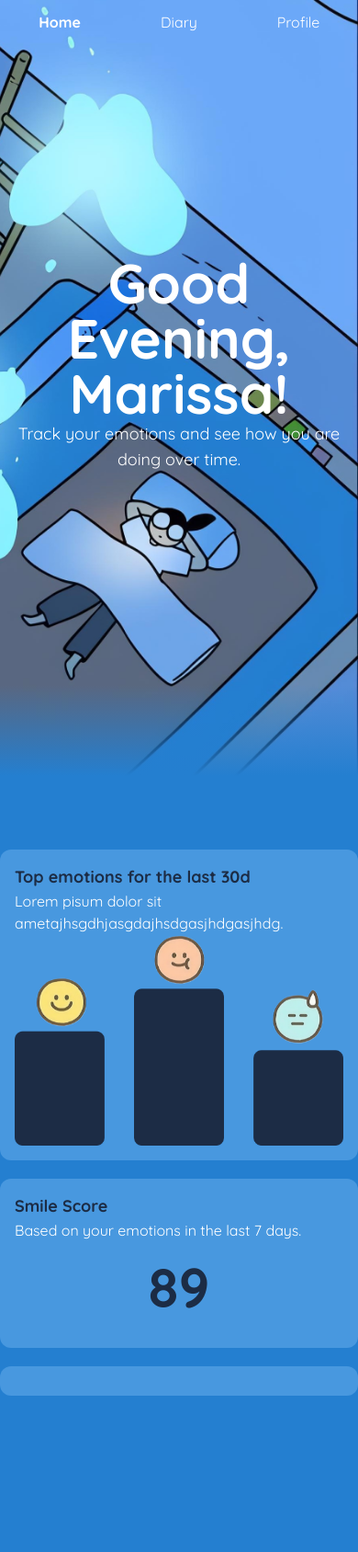
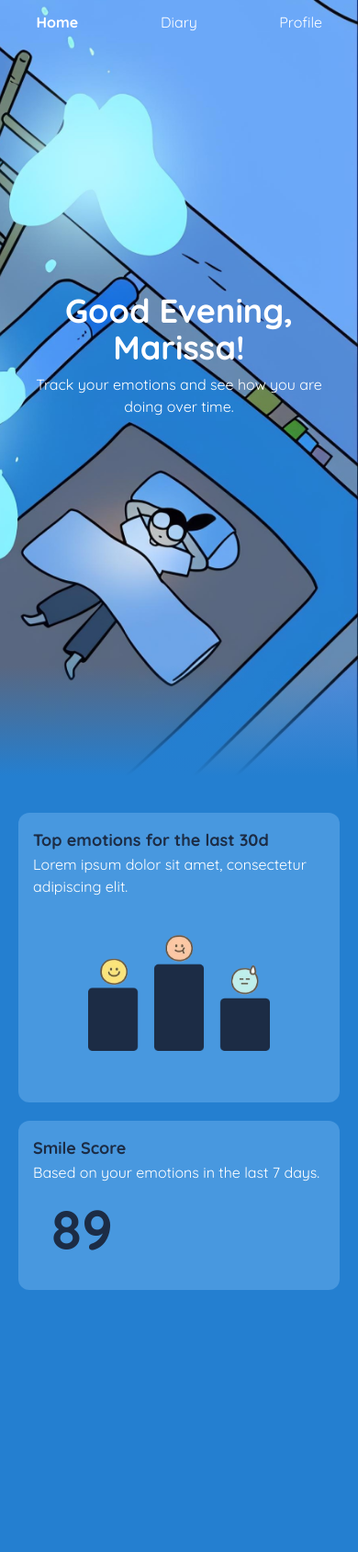
Before and after one commit to jrwnnnn/block1a, a PHP site: page / in a window 390 px wide. Shown: the whole page at 92% size. Run offline with PHP 8.4, Linux system fonts and the light colour scheme.

Commit message:
Enhance accessibility and responsiveness of index.html; update Tailwind CSS styles for improved layout and typography

```diff
--- a/index.html
+++ b/index.html
@@ -1,5 +1,5 @@
 <!doctype html>
-<html>
+<html lang="en">
 <head>
   <meta charset="UTF-8">
   <meta name="viewport" content="width=device-width, initial-scale=1.0">
@@ -7,31 +7,30 @@
   <link href="src/output.css" rel="stylesheet">
 </head>
 <body>
-  <section class="flex flex-col h-screen bg-[url(/assets/time-splash/evening-1.jpg)] bg-cover bg-no-repeat bg-right">
-    <div class="py-2 grid grid-cols-3 lg:mx-[25vw]">
+  <section class="flex flex-col min-h-screen bg-[url(/assets/time-splash/evening-1.jpg)] bg-cover bg-no-repeat bg-right">
+    <div class="py-2 grid grid-cols-3 md:grid-cols-3 sm:grid-cols-3 gap-2 lg:mx-[25vw] text-center">
       <a href="index.html" class="nav-tab nav-focused text-white">Home</a>
       <a href="" class="nav-tab text-white">Diary</a>
       <a href="pages/profile.html" class="nav-tab text-white">Profile</a>
     </div>
-    <div class="flex items-center justify-center flex-col h-screen">
-      <p class="text-6xl font-bold text-center text-white">Good Evening, Marissa! </h1>
-      <p class="text-lg text-bold text-center text-white">Track your emotions and see how you are doing over time.</p>
+    <div class="flex flex-col items-center justify-center flex-1 text-center px-5">
+      <p class="text-4xl md:text-5xl lg:text-6xl font-bold text-white">Good Evening, Marissa!</p>
+      <p class="text-md md:text-lg text-white mt-2">Track your emotions and see how you are doing over time.</p>
     </div>
     <div class="h-30 bg-gradient-to-b from-transparent to-[#247FD0]"></div>
   </section>
-  <section class="h-screen bg-[#247FD0] py-20">
-    <div class="grid lg:grid-cols-2 md:grid-cols-1 gap-5 lg:px-[15vw]">
+  <section class="min-h-screen bg-[#247FD0] py-10 md:py-20">
+    <div class="grid lg:grid-cols-2 md:grid-cols-1 gap-5 px-5 md:px-[10vw]">
       <div class="tile">
         <p class="font-bold text-lg text-[#1C2C45]">Top emotions for the last 30d</p>
-        <p class="text-base text-white">Lorem pisum dolor sit ametajhsgdhjasgdajhsdgasjhdgasjhdg.</p>
-        <img src="/assets/samples/sample-graph1.png" alt="graph1" class="w-[100%]" />
+        <p class="text-base text-white">Lorem ipsum dolor sit amet, consectetur adipiscing elit.</p>
+        <img src="/assets/samples/sample-graph1.png" alt="graph1" class="w-full px-15 py-10" />
       </div>
       <div class="tile">
         <p class="font-bold text-lg text-[#1C2C45]">Smile Score</p>
         <p class="text-base text-white">Based on your emotions in the last 7 days.</p>
-        <hp class="text-6xl text-center text-[#1C2C45] font-bold p-5">89</p>
+        <p class="text-6xl text-[#1C2C45] font-bold p-5">89</p>
       </div>
-      <div class="tile"></div>
     </div>
   </section>
 </body>
--- a/src/output.css
+++ b/src/output.css
@@ -21,6 +21,10 @@
     --text-lg--line-height: calc(1.75 / 1.125);
     --text-xl: 1.25rem;
     --text-xl--line-height: calc(1.75 / 1.25);
+    --text-4xl: 2.25rem;
+    --text-4xl--line-height: calc(2.5 / 2.25);
+    --text-5xl: 3rem;
+    --text-5xl--line-height: 1;
     --text-6xl: 3.75rem;
     --text-6xl--line-height: 1;
     --font-weight-bold: 700;
@@ -367,6 +371,12 @@
   .m-100 {
     margin: calc(var(--spacing) * 100);
   }
+  .mx-\[2vw\] {
+    margin-inline: 2vw;
+  }
+  .mt-2 {
+    margin-top: calc(var(--spacing) * 2);
+  }
   .mt-10 {
     margin-top: calc(var(--spacing) * 10);
   }
@@ -496,6 +506,9 @@
   .min-w-screen {
     min-width: 100vw;
   }
+  .flex-1 {
+    flex: 1;
+  }
   .flex-auto {
     flex: auto;
   }
@@ -875,6 +888,9 @@
   }
   .justify-items-stretch {
     justify-items: stretch;
+  }
+  .gap-2 {
+    gap: calc(var(--spacing) * 2);
   }
   .gap-5 {
     gap: calc(var(--spacing) * 5);
@@ -1319,12 +1335,36 @@
   .p-7 {
     padding: calc(var(--spacing) * 7);
   }
+  .p-20 {
+    padding: calc(var(--spacing) * 20);
+  }
+  .px-5 {
+    padding-inline: calc(var(--spacing) * 5);
+  }
+  .px-10 {
+    padding-inline: calc(var(--spacing) * 10);
+  }
+  .px-12 {
+    padding-inline: calc(var(--spacing) * 12);
+  }
+  .px-15 {
+    padding-inline: calc(var(--spacing) * 15);
+  }
+  .px-\[2vw\] {
+    padding-inline: 2vw;
+  }
   .py-1 {
     padding-block: calc(var(--spacing) * 1);
   }
   .py-2 {
     padding-block: calc(var(--spacing) * 2);
   }
+  .py-5 {
+    padding-block: calc(var(--spacing) * 5);
+  }
+  .py-10 {
+    padding-block: calc(var(--spacing) * 10);
+  }
   .py-20 {
     padding-block: calc(var(--spacing) * 20);
   }
@@ -1375,6 +1415,10 @@
   }
   .align-top {
     vertical-align: top;
+  }
+  .text-4xl {
+    font-size: var(--text-4xl);
+    line-height: var(--tw-leading, var(--text-4xl--line-height));
   }
   .text-6xl {
     font-size: var(--text-6xl);
@@ -1960,11 +2004,58 @@
       width: 95vw;
     }
   }
+  .sm\:grid-cols-3 {
+    @media (width >= 40rem) {
+      grid-template-columns: repeat(3, minmax(0, 1fr));
+    }
+  }
+  .md\:mx-\[5vw\] {
+    @media (width >= 48rem) {
+      margin-inline: 5vw;
+    }
+  }
   .md\:grid-cols-1 {
     @media (width >= 48rem) {
       grid-template-columns: repeat(1, minmax(0, 1fr));
     }
   }
+  .md\:grid-cols-3 {
+    @media (width >= 48rem) {
+      grid-template-columns: repeat(3, minmax(0, 1fr));
+    }
+  }
+  .md\:px-\[5vw\] {
+    @media (width >= 48rem) {
+      padding-inline: 5vw;
+    }
+  }
+  .md\:px-\[10vw\] {
+    @media (width >= 48rem) {
+      padding-inline: 10vw;
+    }
+  }
+  .md\:py-20 {
+    @media (width >= 48rem) {
+      padding-block: calc(var(--spacing) * 20);
+    }
+  }
+  .md\:text-5xl {
+    @media (width >= 48rem) {
+      font-size: var(--text-5xl);
+      line-height: var(--tw-leading, var(--text-5xl--line-height));
+    }
+  }
+  .md\:text-lg {
+    @media (width >= 48rem) {
+      font-size: var(--text-lg);
+      line-height: var(--tw-leading, var(--text-lg--line-height));
+    }
+  }
+  .lg\:mx-\[10vw\] {
+    @media (width >= 64rem) {
+      margin-inline: 10vw;
+    }
+  }
   .lg\:mx-\[25vw\] {
     @media (width >= 64rem) {
       margin-inline: 25vw;
@@ -1980,9 +2071,20 @@
       grid-template-columns: repeat(2, minmax(0, 1fr));
     }
   }
+  .lg\:px-\[10vw\] {
+    @media (width >= 64rem) {
+      padding-inline: 10vw;
+    }
+  }
   .lg\:px-\[15vw\] {
     @media (width >= 64rem) {
       padding-inline: 15vw;
+    }
+  }
+  .lg\:text-6xl {
+    @media (width >= 64rem) {
+      font-size: var(--text-6xl);
+      line-height: var(--tw-leading, var(--text-6xl--line-height));
     }
   }
 }
```
